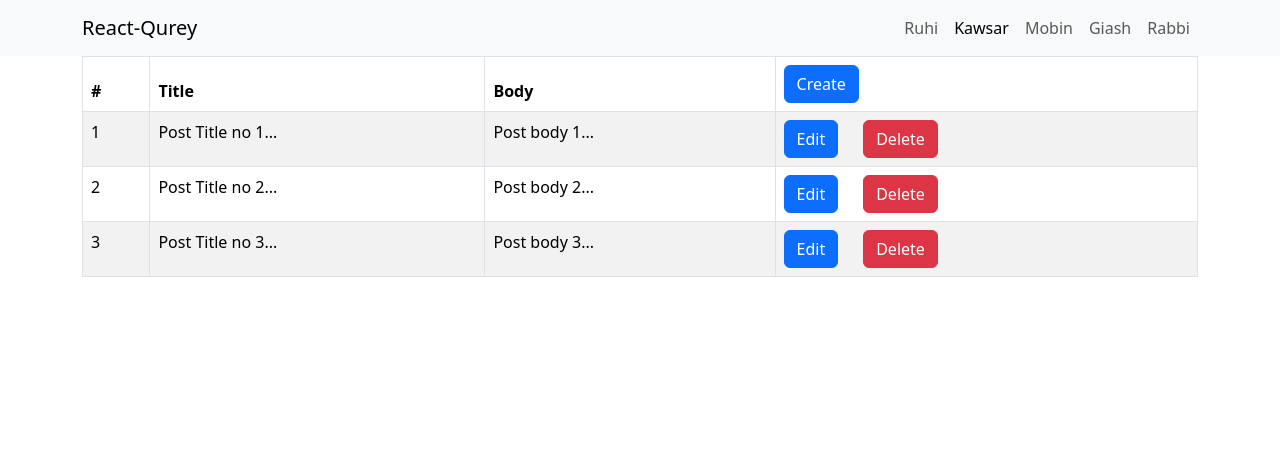
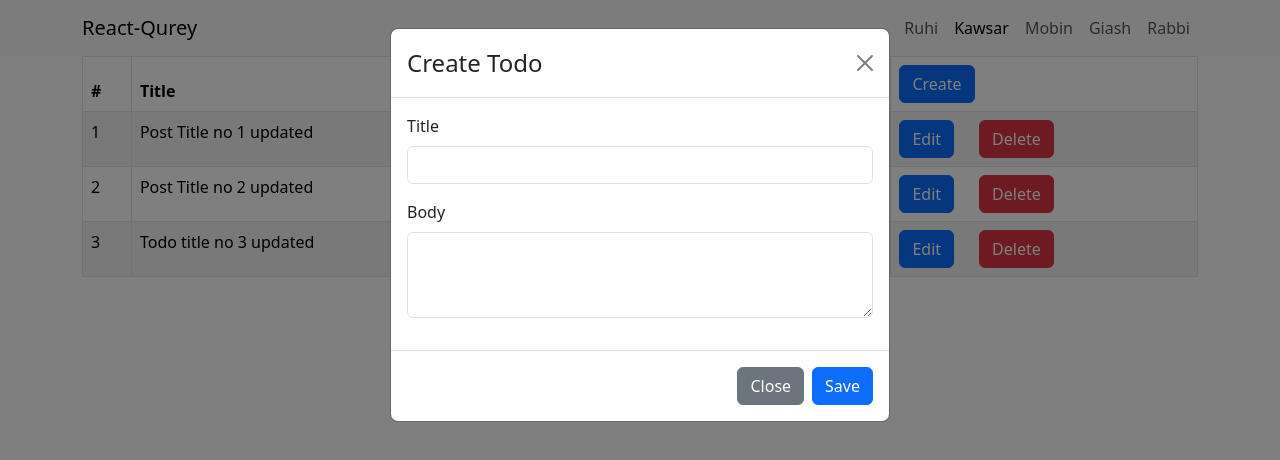
Before and after one commit to mamtn011/react-query, a React (Create React App) app: page /kawsar in a window 1280 px wide. Both pictures are taken after a click on the button "Create". Shown: the top 460 px of the page. Built offline with nearby package versions, Linux system fonts and the light colour scheme; data requests are answered from the project's data file.

Commit message:
edit functionalities ok

```diff
--- a/db.json
+++ b/db.json
@@ -34,18 +34,18 @@
   "kawsar": [
     {
       "id": 1,
-      "title": "Post Title no 1",
-      "body": "Post body 1"
+      "title": "Post Title no 1 updated",
+      "body": "Post body 1 updated"
     },
     {
       "id": 2,
-      "title": "Post Title no 2",
-      "body": "Post body 2"
+      "title": "Post Title no 2 updated",
+      "body": "Post body 2 updated"
     },
     {
-      "id": 3,
-      "title": "Post Title no 3",
-      "body": "Post body 3"
+      "title": "Todo title no 3 updated",
+      "body": "Todo title body no 3 updated",
+      "id": 3
     }
   ]
 }
--- a/src/index.js
+++ b/src/index.js
@@ -1,9 +1,9 @@
+import { QueryClient, QueryClientProvider } from "@tanstack/react-query";
+import "bootstrap/dist/css/bootstrap.min.css";
 import React from "react";
 import ReactDOM from "react-dom/client";
+import App from "./App";
 import "./index.css";
-import App from "./App";
-import "bootstrap/dist/css/bootstrap.min.css";
-import { QueryClient, QueryClientProvider } from "@tanstack/react-query";
 
 const queryClient = new QueryClient();
 const root = ReactDOM.createRoot(document.getElementById("root"));
--- a/src/kawsar/Main.js
+++ b/src/kawsar/Main.js
@@ -2,18 +2,6 @@ import { useMutation, useQuery, useQueryClient } from "@tanstack/react-query";
 import axios from "axios";
 import { useState } from "react";
 import { Button, Container, Form, Modal, Table } from "react-bootstrap";
-
-const addPost = (post) => {
-  return axios.post("https://jsonplaceholder.typicode.com/posts", post);
-};
-
-const editPost = (post) => {
-  return axios.patch(
-    `https://jsonplaceholder.typicode.com/posts/${post.id}`,
-    post
-  );
-};
-
 
 // querying
 // useQuery by id => useQuery(['superheroes', heroId], fetchHeroData)
@@ -21,7 +9,10 @@ const editPost = (post) => {
 
 export default function Main() {
   const queryClient = useQueryClient();
+  const [todoData, setTodoData] = useState({ title: "", body: "" });
+  const [show, setShow] = useState(false);
 
+  // get api req
   const {
     data: posts,
     isLoading,
@@ -33,29 +24,35 @@ export default function Main() {
     queryFn: () => axios.get("http://localhost:4000/kawsar"),
   });
 
-  // create req
-  //   const { mutate } = useMutation(addPost, {
-  //     onSuccess: (data) => {
-  //       // cache update
-  //       queryClient.setQueryData("posts", (oldQueryData) => {
-  //         return { ...oldQueryData, data: [...oldQueryData.data, data.data] };
-  //       });
-  //     },
-  //   });
+  // create api req
+  const { mutate } = useMutation({
+    mutationFn: (todo) => axios.post("http://localhost:4000/kawsar", todo),
+    onSuccess: (data) => {
+      // Ui cache update
+      queryClient.setQueryData(["todos"], (oldQueryData) => {
+        return { ...oldQueryData, data: [...oldQueryData.data, data.data] };
+      });
+    },
+  });
 
-  // edit req
-  //   const { mutate: editMutate } = useMutation(editPost, {
-  //     onSuccess: (data) => {
-  //       // cache update
-  //       // queryClient.setQueryData("posts", (oldQueryData) => {
-  //       //   return { ...oldQueryData, data: [...oldQueryData.data, data.data] };
-  //       // });
-  //     },
-  //   });
+  // edit api req
+  const { mutate: editMutate } = useMutation({
+    mutationFn: (todo) => axios.patch(`http://localhost:4000/kawsar/${todo.id}`, todo),
+    onSuccess: (res) => {
+        // UI cache update
+        queryClient.setQueryData(["todos"], (oldQueryData) => {
+            const foundTodo = oldQueryData.data.find((todo) => todo.id === res.data.id);
+            foundTodo.title = res.data.title
+            foundTodo.body = res.data.body
+            return oldQueryData;
+        });
+    },
+  });
 
-  // delete req
+  // delete api req
   const { mutate: deleteMutate } = useMutation({
-    mutationFn: (postId) => axios.delete(`https://jsonplaceholder.typicode.com/posts/${postId}`),
+    mutationFn: (todoId) =>
+      axios.delete(`http://localhost:4000/kawsar/${todoId}`),
     onSuccess: (data, id) => {
       // cache update
       queryClient.setQueryData(["todos"], (oldQueryData) => {
@@ -67,42 +64,37 @@ export default function Main() {
     },
   });
 
-  const [postData, setPostData] = useState({ title: "", body: "" });
-  const [show, setShow] = useState(false);
+  const handleShow = () => setShow(true);
   const handleClose = () => {
     setShow(false);
-    setPostData({});
+    setTodoData({});
   };
-  const handleShow = () => setShow(true);
-
-  const handleSubmit = (e) => {
-    e.preventDefault();
+  const handleChange = (e) => {
+    setTodoData({
+      ...todoData,
+      [e.target.name]: e.target.value,
+    });
   };
 
+  const handleSubmit = (e) => e.preventDefault();
+
   const handleSave = () => {
-    if (postData?.id) {
+    if (todoData?.id) {
       // edit req fire
-      //   editMutate(postData);
+      editMutate(todoData);
     } else {
       // api req fire
-      //   mutate(postData);
+      mutate(todoData);
     }
 
     // disabled modal
     setShow(false);
   };
 
-  const handleChange = (e) => {
-    setPostData({
-      ...postData,
-      [e.target.name]: e.target.value,
-    });
-  };
-
-  const handleEdit = (post) => {
+  const handleEdit = (todo) => {
     // show modal
     setShow(true);
-    setPostData(post);
+    setTodoData(todo);
   };
 
   const handleDelete = (id) => {
@@ -128,21 +120,27 @@ export default function Main() {
             <th>Title</th>
             <th>Body</th>
             <th>
-              <Button variant="primary">Create</Button>
+              <Button variant="primary" onClick={handleShow}>
+                Create
+              </Button>
             </th>
           </tr>
         </thead>
         <tbody>
-          {posts?.data.map((post) => (
-            <tr key={post.id}>
-              <td>{post.id}</td>
-              <td>{post.title.slice(0, 30)}...</td>
-              <td>{`${post.body.slice(0, 30)}`}...</td>
+          {posts?.data.map((todo) => (
+            <tr key={todo.id}>
+              <td>{todo.id}</td>
+              <td>{todo.title}</td>
+              <td>{`${todo.body}`}</td>
               <td>
-                <Button variant="primary" style={{ marginRight: "25px" }}>
+                <Button
+                  variant="primary"
+                  style={{ marginRight: "25px" }}
+                  onClick={() => handleEdit(todo)}
+                >
                   Edit
                 </Button>
-                <Button variant="danger" onClick={() => handleDelete(post.id)}>
+                <Button variant="danger" onClick={() => handleDelete(todo.id)}>
                   Delete
                 </Button>
               </td>
@@ -159,7 +157,7 @@ export default function Main() {
 
       <Modal show={show} onHide={handleClose}>
         <Modal.Header closeButton>
-          <Modal.Title>{postData.id ? "Edit" : "Create"} Post</Modal.Title>
+          <Modal.Title>{todoData.id ? "Edit" : "Create"} Todo</Modal.Title>
         </Modal.Header>
         <form onSubmit={handleSubmit}>
           <Modal.Body>
@@ -171,7 +169,7 @@ export default function Main() {
                 name="title"
                 id="title"
                 onChange={handleChange}
-                value={postData.title}
+                value={todoData.title}
               />
             </Form.Group>
 
@@ -187,7 +185,7 @@ export default function Main() {
                 cols="30"
                 rows="3"
                 onChange={handleChange}
-                value={postData.body}
+                value={todoData.body}
               ></textarea>
             </Form.Group>
           </Modal.Body>
@@ -197,7 +195,7 @@ export default function Main() {
               Close
             </Button>
             <Button variant="primary" onClick={handleSave}>
-              {postData.id ? "Edit" : "Save"}
+              {todoData.id ? "Edit" : "Save"}
             </Button>
           </Modal.Footer>
         </form>
```
Lines whose indentation alone changed are shown as unchanged.
